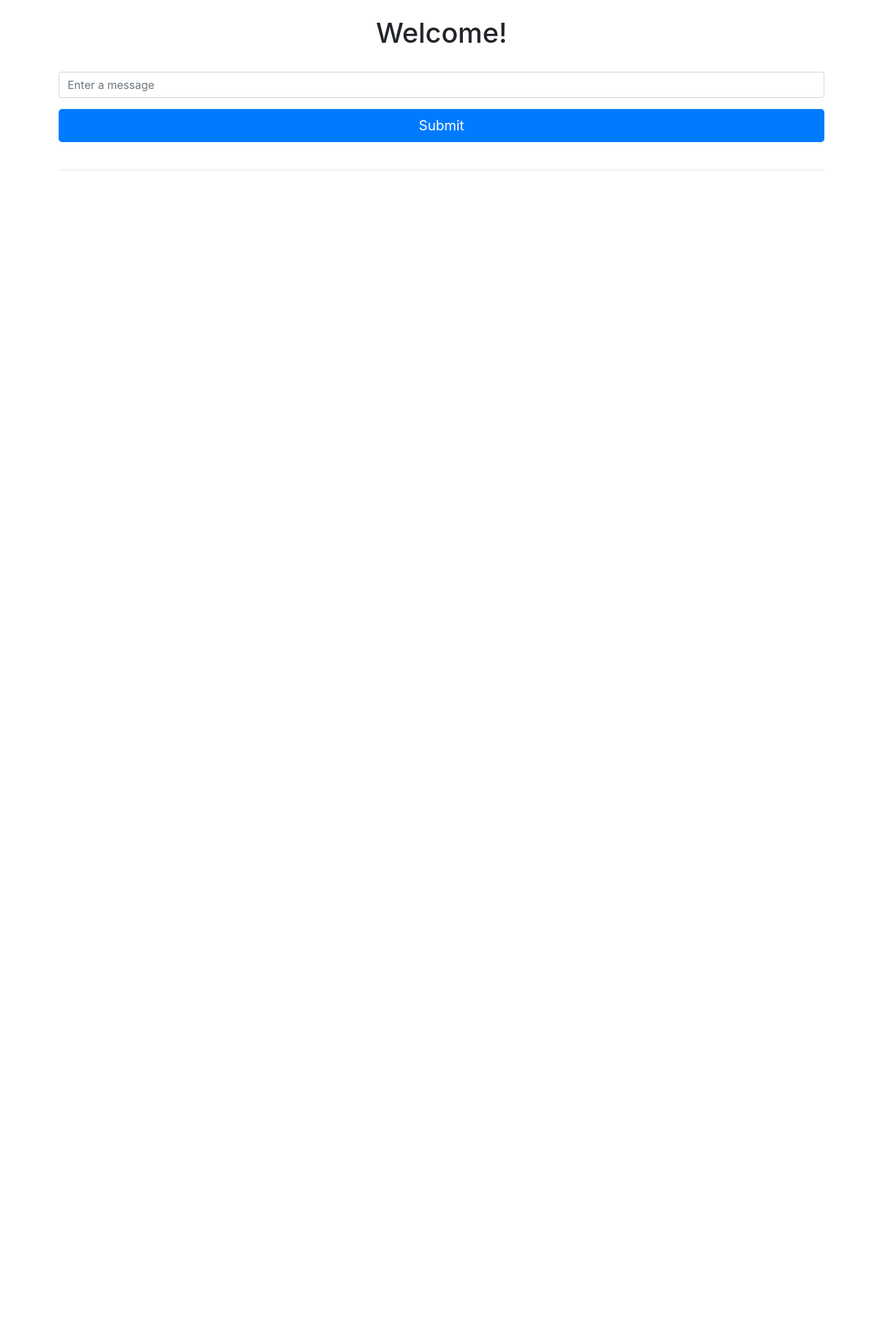
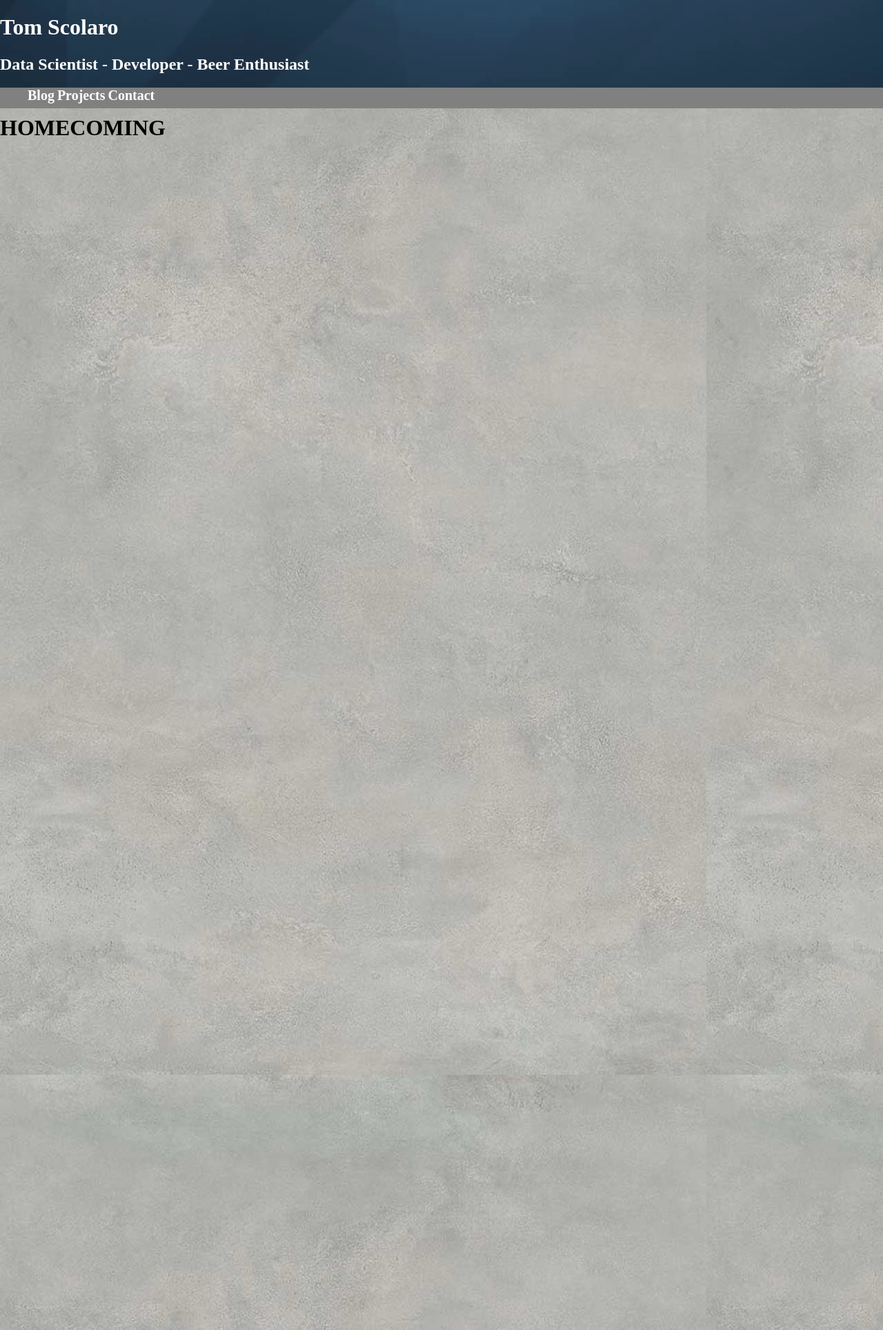
Before and after one commit to tomscolaro/docker-flask-postgres-web, a Flask app: page / in a window 1280 px wide. Shown: the whole page at 69% size. Before the commit the page ends 247 px from the top, so only its background shows below. Run offline with Flask 2, Linux system fonts and the light colour scheme; data that the repository does not hold is empty; some libraries are stand-ins or nearby versions.

Commit message:
Merge local and ec2 instances

```diff
--- a/web/project/__init__.py
+++ b/web/project/__init__.py
@@ -9,26 +9,36 @@ app = Flask(__name__)
 
 app.config['SQLALCHEMY_TRACK_MODIFICATIONS'] = False
 app.config['SQLALCHEMY_DATABASE_URI'] = 'postgresql+psycopg2://%s:%s@%s' % (
-    # ARGS.dbuser, ARGS.dbpass, ARGS.dbhost, ARGS.dbname
+    # dbuser, dbpass, dbhost
     os.environ['DBUSER'], os.environ['DBPASS'], os.environ['DBHOST']
 )
 
 # initialize the database connection
 db = SQLAlchemy(app)
-
 from project.models import Article
 db.create_all()
 db.session.commit()
 
 
+@app.route('/', methods=['GET', 'POST'])
+def index():
+#    if request.method == 'POST':
+#        text = request.form['text']
+#        article = Article(text)
+#        db.session.add(article)
+#        db.session.commit()
+    posts = Article.query.order_by(Article.date_posted.desc()).all()
+    return render_template('home.html', posts=posts)
 
 
-@app.route('/', methods=['GET', 'POST'])
-def index():
-    if request.method == 'POST':
-        text = request.form['text']
-        article = Article(text)
-        db.session.add(article)
-        db.session.commit()
-    posts = Article.query.order_by(Article.date_posted.desc()).all()
-    return render_template('add_articles.html', posts=posts)
+@app.route('/blog')
+def blog():
+    return render_template('blog.html')
+
+@app.route('/projects')
+def projects():
+    return render_template('projects.html')
+
+@app.route('/resume')
+def resume():
+    return render_template('resume.html')
--- a/web/project/config/__init__.py
+++ b/web/project/config/__init__.py
@@ -1,6 +1,6 @@
 import os
 
-
+'''
 class BaseConfig(object):
     SECRET_KEY = os.environ['SECRET_KEY']
     DEBUG = os.environ['DEBUG']
@@ -12,3 +12,4 @@ class BaseConfig(object):
     SQLALCHEMY_DATABASE_URI = 'postgresql://{0}:{1}@{2}:{3}/{4}'.format(
         DB_USER, DB_PASS, DB_SERVICE, DB_PORT, DB_NAME
 )
+'''
--- /dev/null
+++ b/web/project/static/js/main.js
@@ -0,0 +1,14 @@
+var something = document.getElementById('something');
+
+something.style.cursor = 'pointer';
+something.onclick = function() {
+    // do something...
+};
+
+
+something.onmouseover = function() {
+    this.style.backgroundColor = 'green';
+};
+something.onmouseout = function() {
+    this.style.backgroundColor = '';
+};
--- /dev/null
+++ b/web/project/static/styles/main.css
@@ -0,0 +1,67 @@
+#something {
+  position: static;
+  background-color: white;
+  height: 50%;
+  width: 66%;
+  margin: auto;
+}
+
+html, body {
+  height: 150%;
+  padding-top: 5%;
+    margin: 0;
+
+}
+
+#header {
+  background-image: url('/static/images/blue_poly.png');
+  position: fixed;
+  background-color: white;
+  z-index: 10;
+  max-height: 140px;
+}
+
+.sticky {
+  position: -webkit-sticky;
+  /* for safari */
+  position: sticky;
+  position: fixed;
+  top: 0;
+  width: 100%;
+  margin-bottom: 0px
+}
+
+ul {
+  background: gray;
+  height: 20px;
+  padding-bottom: 10px;
+
+}
+
+li {
+  display: inline-block;
+  font-size: 20px;
+  font-weight: bold;
+}
+
+li a:hover {
+  background-color: black;
+
+}
+
+.active {
+  background-color: blue;
+}
+
+
+#header h2 {
+  color:white;
+}
+
+#header a {
+      text-decoration: none;
+      color: white
+}
+#header a:visited{
+  color:white;
+}
--- a/web/project/templates/_base.html
+++ b/web/project/templates/_base.html
@@ -2,26 +2,39 @@
 <html>
   <head>
     <meta charset="utf-8">
-    <title>Flask on Docker</title>
+    <title>Data Science, Software Development and Beer</title>
     <!-- meta -->
     <meta name="description" content="">
-    <meta name="author" content="">
+    <meta name="author" content="Thomas Scolaro">
     <meta name="viewport" content="width=device-width,initial-scale=1">
+
     <!-- styles -->
-    <link href="static/css/bootstrap.min.css" rel="stylesheet">
-    <link href="static/css/main.css" rel="stylesheet">
+    <link rel="stylesheet" type="text/css" href="{{ url_for('static',filename='styles/main.css') }}">
+
     {% block css %}{% endblock %}
   </head>
-  <body>
+
+  <body class="responsive" background='{{ url_for('static',filename='images/gray.jpg') }}'>
+    <div id="header" class="sticky"  >
+        <h1><a href= "home">Tom Scolaro</a></h1>
+        <h2> Data Scientist - Developer - Beer Enthusiast</h2>
+        <nav id="nav">
+          <ul>
+            <li><a href="blog">Blog</a></li>
+            <li><a href="projects">Projects</a></li>
+            <li><a href="resume">Contact</a></li>
+          </ul>
+        </nav>
+    </div>
+
     <div class="container">
       <br>
       <!-- child template -->
       {% block content %}{% endblock %}
     </div>
+
     <!-- scripts -->
-    <script src="//code.jquery.com/jquery-1.11.2.min.js" type="text/javascript"></script>
-    <script src="static/js/bootstrap.min.js" type="text/javascript"></script>
-    <script src="static/js/main.js" type="text/javascript"></script>
+    <script src="{{ url_for('static', filename='js/main.js') }}"></script>
     {% block js %}{% endblock %}
   </body>
 </html>
--- a/web/project/templates/hello.html
+++ /dev/null
@@ -1 +0,0 @@
-<h1> hello tom </h1>
--- /dev/null
+++ b/web/project/templates/home.html
@@ -0,0 +1,11 @@
+<!DOCTYPE html>
+{% extends "_base.html" %}
+
+{% block content %}
+
+<div class="text-center">
+  <h1>HOMECOMING</h1>
+</div>
+
+
+{% endblock %}
```
Also changed, not shown: web/project/templates/blog.html (added, +11 -0 lines), web/project/templates/index.html (added, +11 -0 lines), web/project/templates/projects.html (added, +11 -0 lines), web/project/templates/resume.html (added, +11 -0 lines), web/project/static/images/blue_poly.png (added), web/project/static/images/gray.jpg (added).
